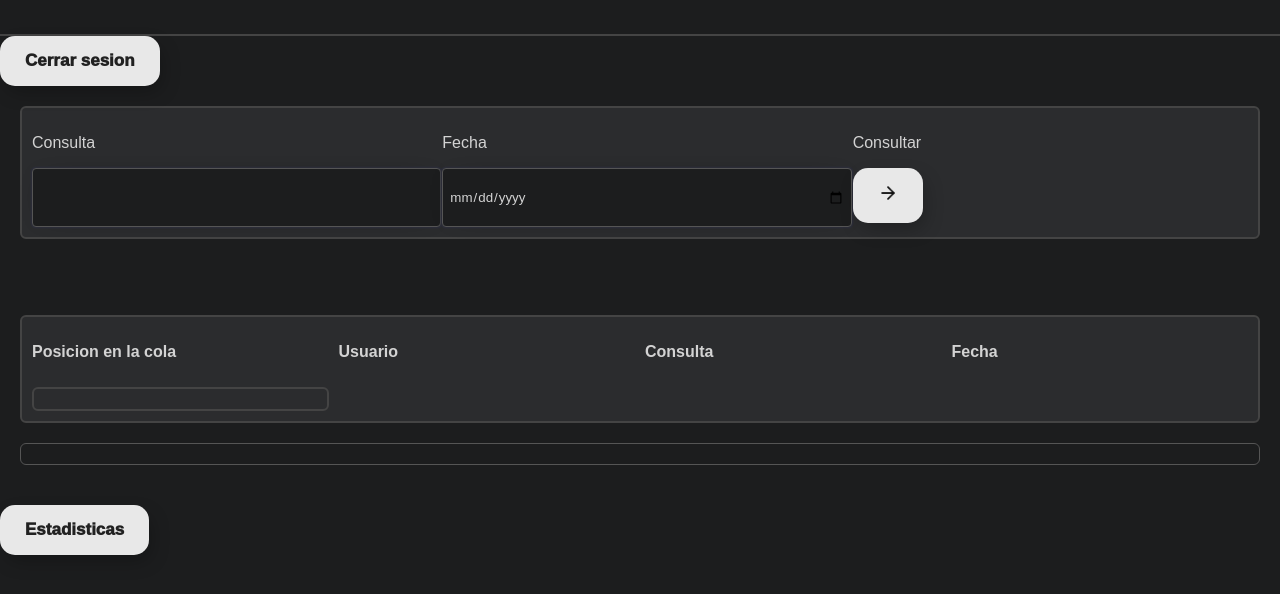
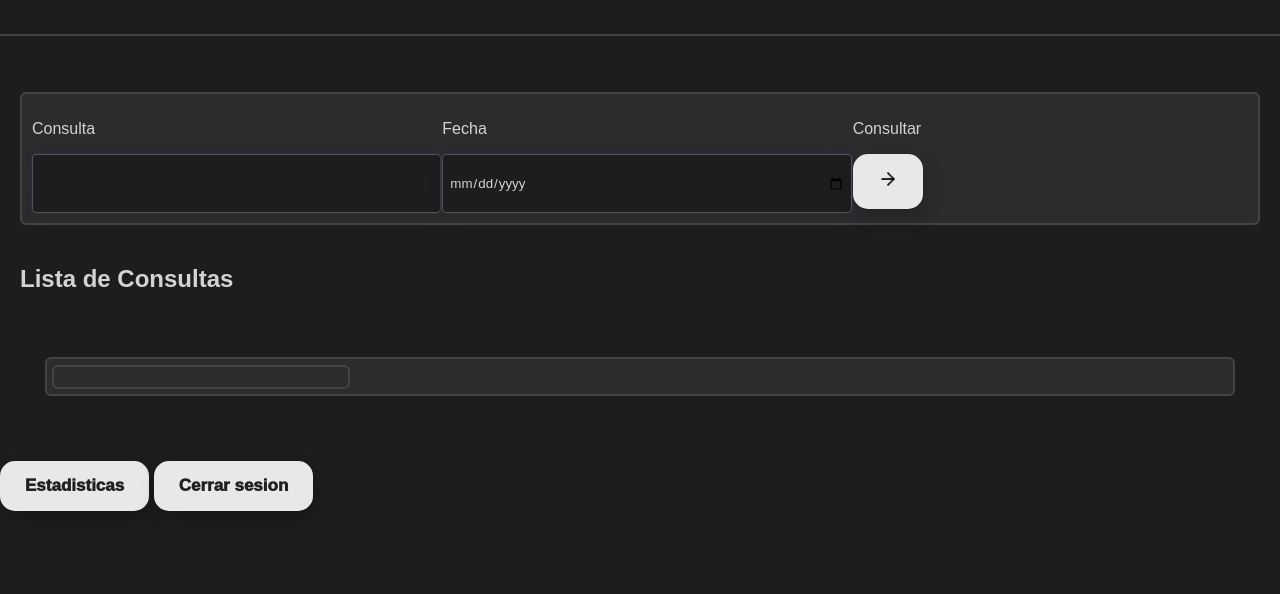
Before and after one commit to NighelG/Asistencia-Proyecto, a website with bundled scripts: page public/pages/paginaPrincipal.html in a window 1280 px wide. Shown: the part 76-670 px from the top of the page. Built offline with nearby package versions, Linux system fonts and the light colour scheme.

Commit message:
ultimo actualizacion

```diff
--- a/public/css/paginaPrincipal.css
+++ b/public/css/paginaPrincipal.css
@@ -88,18 +88,20 @@ button:hover::before {
     border: 2px solid #444;
     border-radius: 6px;
     background-color: #2b2c2e;
-    padding: 10px;
-    gap: 10px;
-    font-weight: bold;
+    gap: 30px;
+    margin: 2%;
 }
 
-.espacioDecoracion {
+.info{
     display: grid;
     grid-template-columns: repeat(4, 1fr);
-    border: 1px solid #555;
+    border: 2px solid #444;
     border-radius: 6px;
+    background-color: #2b2c2e;
+    gap: 30px;
     padding: 10px;
-    gap: 10px;
+    margin: 2%;
+    width: 100%;
 }
 
 #espacioError {
@@ -159,3 +161,8 @@ input + span {
   pointer-events: none;
   z-index: 1;
 }
+
+#barraBusqueda{
+  height: 50px;
+  width: 400px;
+}
--- a/public/pages/paginaPrincipal.html
+++ b/public/pages/paginaPrincipal.html
@@ -10,7 +10,7 @@
     <header>
         <h1>Consultas</h1>
     </header>
-    <button id="btnCerrarSesion">Cerrar sesion</button>
+    <br><br>
     <div class="contenedor">
         <div class="labelDecoracion">
             <div>
@@ -28,24 +28,19 @@
                 <button id="btnConsulta"><img src="../img/arrow-right(1).png" alt=""></button>
             </div>
         </div>
-        <br><br>
+        <h2>Lista de Consultas</h2>
         <div class="cuadroInfo">
-                <p>Posicion en la cola</p>
-                <p>Usuario</p>
-                <p>Consulta</p>
-                <p>Fecha</p>
-                <div class="cuadroInfo" id="espacioInfo">
-
+                <div class="info" id="espacioInfo">
                 </div>
-        </div>
-        <div class="espacioDecoracion" id="espacioInfo">
-
         </div>
         <div id="espacioError">
 
         </div>
     </div>
     <button id="btnEstadisticas">Estadisticas</button>
+    <button id="btnCerrarSesion">Cerrar sesion</button>
+    <br><br>
+    <footer></footer>
 </body>
 <script type="module" src="../js/paginaPrincipal.js"></script>
 </html>
```
Also changed, not shown: db.json (+7 -7 lines), public/js/xestadisticas.js (+3 -4 lines).
